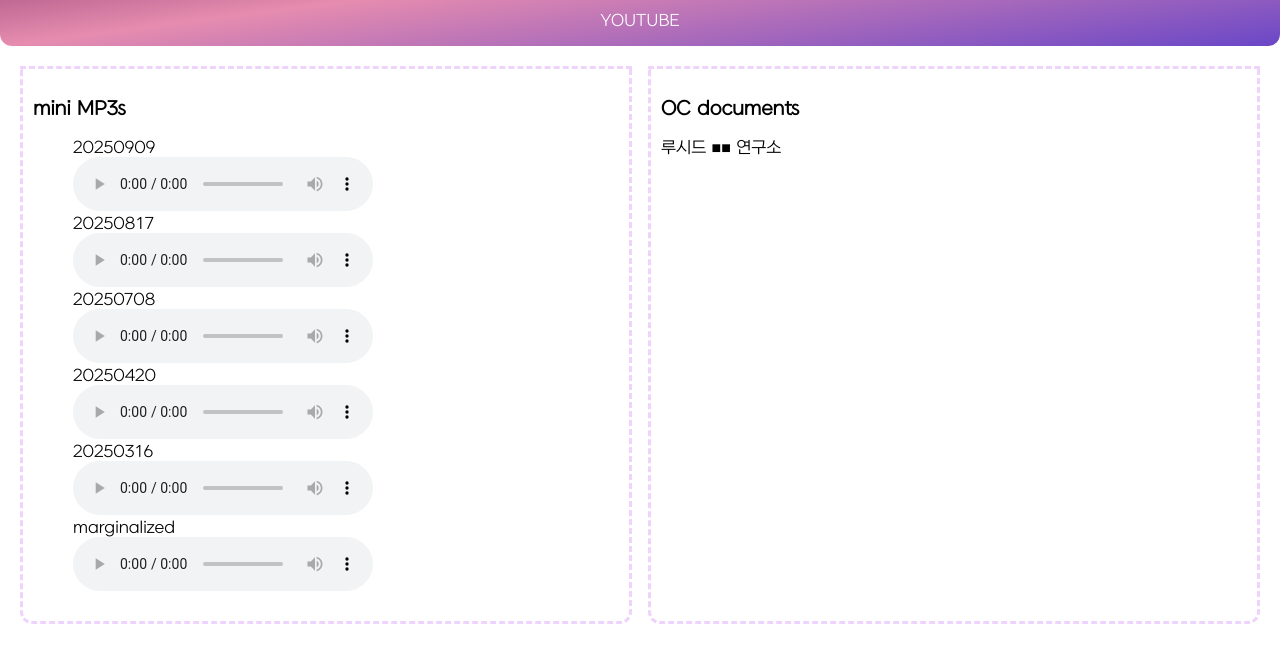
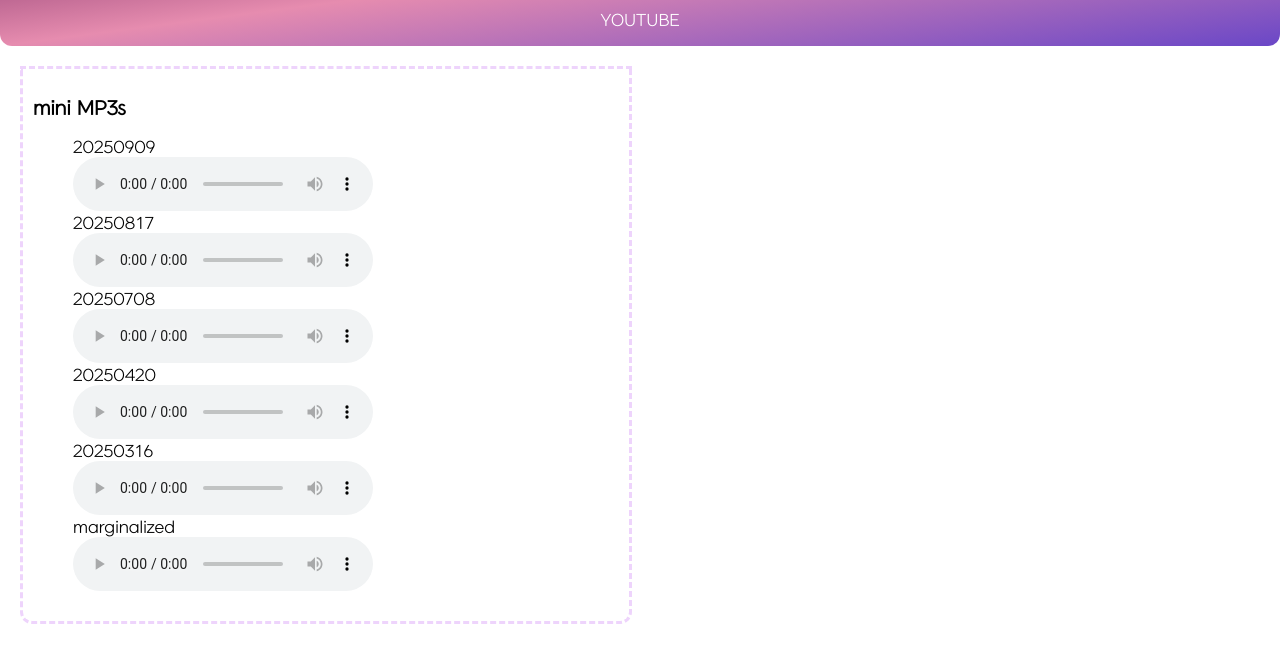
Before and after one commit to sinpiovertwo/sinpiovertwo.github.io, a plain HTML site: page index.html in a window 1280 px wide. Shown: the part 121-784 px from the top of the page. Drawn offline with Linux system fonts and the light colour scheme.

Commit message:
Remove extra whitespace and clean up index.html

```diff
--- a/index.html
+++ b/index.html
@@ -39,10 +39,6 @@
                 <audio controls src="mp3/marginalized.mp3"></audio>
             </figure>
         </section>
-        <section class="right t1">
-            <h3>OC documents</h3>
-            <a href="lucid.html" class="g">루시드 ■■ 연구소</a>
-        </section>
 
 
     </main>
```
